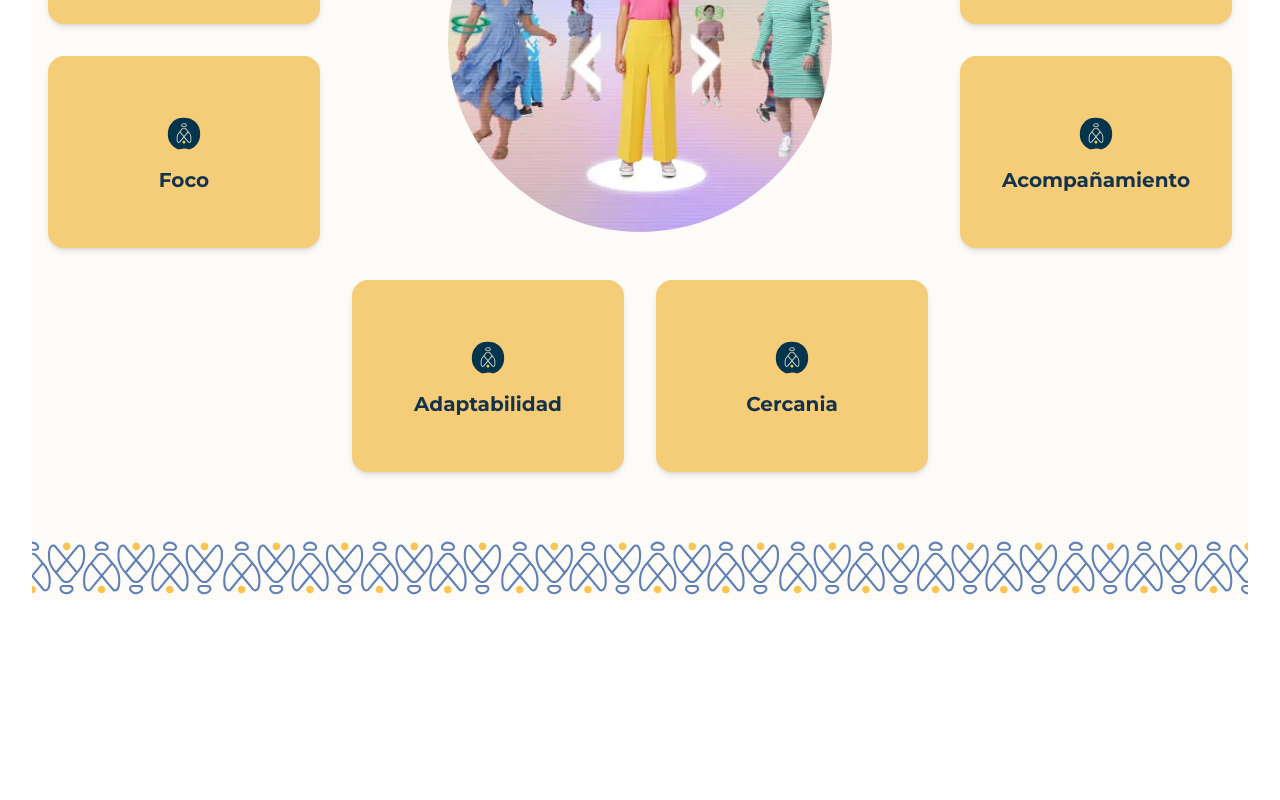
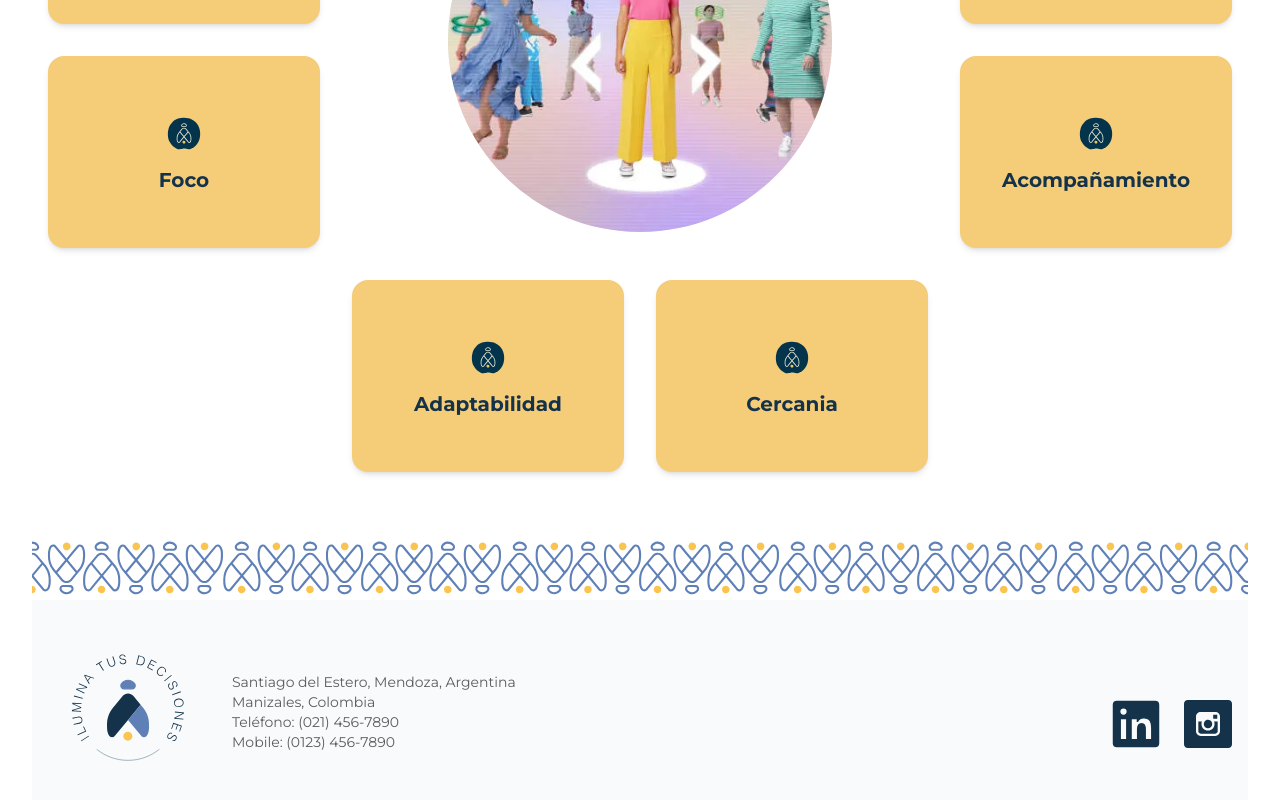
Before and after one commit to exeromer/ana-landing, a React (Vite) app: page / in a window 1280 px wide. Shown: the part 3295-4095 px from the top of the page. Before the commit the page ends 3927 px from the top, so only its background shows below. Built offline with nearby package versions, Linux system fonts and the light colour scheme; what tailwindcss-animated would draw is missing.

Commit message:
Agrego Footer

```diff
--- a/src/App.tsx
+++ b/src/App.tsx
@@ -17,6 +17,7 @@ import EquipoCard from './components/2-Modulos/EquipoCard'
 import SeccionEquipo from './components/3-Secciones/EquipoSeccion'
 import TestimoniosSeccion from './components/3-Secciones/TestimoniosSeccion'
 import FilosofiaSeccion from './components/3-Secciones/FilosofiaSeccion'
+import FooterSeccion from './components/3-Secciones/FooterSeccion'
 
 
 function App() {
@@ -30,7 +31,7 @@ function App() {
   };
 
   return (
-    <main className="bg-background-alt">
+    <main>
 
       {/* === SECCIÓN 1: HERO === */}
       <section className="min-h-screen flex flex-col justify-center items-center gap-8 p-4 text-center">
@@ -63,6 +64,8 @@ function App() {
 
       <DivisorSeccion />
 
+      <FooterSeccion />
+
     </main>
   )
 }
--- a/src/components/1-Elementos/RedesIcono.tsx
+++ b/src/components/1-Elementos/RedesIcono.tsx
@@ -24,7 +24,7 @@ const RedesIcono: React.FC<RedesIconoProps> = ({ type, href, className }) => {
         src={iconUrls[type]}
         alt={`Icono de ${type}`}
         loading="lazy"
-        className="w-6 h-6 "
+        className="w-18 h-18 "
       />
     </a>
   );
--- a/src/components/3-Secciones/FilosofiaSeccion.tsx
+++ b/src/components/3-Secciones/FilosofiaSeccion.tsx
@@ -20,7 +20,6 @@ const FilosofiaSeccion: React.FC = () => {
             <Titulos variant="section" className="mb-12">
                 Nuestra Filosofía
             </Titulos>
-
             {/*  CONTENEDOR PRINCIPAL  */}
             <div className="
             flex flex-col gap-8
@@ -36,6 +35,7 @@ const FilosofiaSeccion: React.FC = () => {
                         <img src="/avatars.jpg" alt="Luciérnaga ANA" loading="lazy" className="w-full h-full object-cover" />
                     </ImageContainer>
                 </div>
+
                 {/* Tarjetas  */}
                 <div className="md:col-start-1 md:row-start-1 lg:col-start-2 lg:row-start-1"><FilosofiaCard {...filosofiaData[0]} /></div>
                 <div className="md:col-start-2 md:row-start-1 lg:col-start-3 lg:row-start-1"><FilosofiaCard {...filosofiaData[1]} /></div>
@@ -45,9 +45,8 @@ const FilosofiaSeccion: React.FC = () => {
                 <div className="md:col-start-1 md:row-start-3 lg:col-start-4 lg:row-start-3"><FilosofiaCard {...filosofiaData[5]} /></div>
                 <div className="md:col-start-2 md:row-start-3 lg:col-start-2 lg:row-start-4"><FilosofiaCard {...filosofiaData[6]} /></div>
                 <div className="md:col-start-3 md:row-start-3 lg:col-start-3 lg:row-start-4"><FilosofiaCard {...filosofiaData[7]} /></div>
-
             </div>
-        </section >
+        </section>
     );
 };
 
--- /dev/null
+++ b/src/components/3-Secciones/FooterSeccion.tsx
@@ -0,0 +1,34 @@
+import React from 'react';
+import Parrafos from '../1-Elementos/Parrafos';
+import RedesIcono from '../1-Elementos/RedesIcono';
+import selloAnaUrl from '../../assets/ANA_sello.svg';
+
+const FooterSeccion: React.FC = () => {
+    return (
+        <footer className="w-full bg-background-footer py-8 px-4">
+            <div className="max-w-7xl mx-auto flex
+        flex-col items-center gap-8
+        md:flex-row md:justify-between">
+
+                {/* --- Columna Izquierda: Logo e Info --- */}
+                <div className="flex flex-col md:flex-row items-center gap-6 text-center md:text-left">
+                    <img src={selloAnaUrl} alt="Sello de ANA" className="w-40 h-40" loading="lazy" />
+                    <Parrafos variant="footer">
+                        Santiago del Estero, Mendoza, Argentina <br />
+                        Manizales, Colombia <br />
+                        Teléfono: (021) 456-7890 <br />
+                        Mobile: (0123) 456-7890
+                    </Parrafos>
+                </div>
+                {/* --- Columna Derecha: Redes Sociales --- */}
+                <div className="flex gap-6">
+                    <RedesIcono type="linkedin" href="#" className="w-12 h-12" />
+                    <RedesIcono type="instagram" href="#" className="w-12 h-12" />
+                </div>
+
+            </div>
+        </footer>
+    );
+};
+
+export default FooterSeccion;
--- a/src/index.css
+++ b/src/index.css
@@ -11,6 +11,7 @@
   --color-text-gray: #5C5C5E;
   --color-background: #FFFFFF;
   --color-background-alt: #FCFBF8;
+  --color-background-footer: #F9FAFB;
   --color-button:#F8F4ED;
   --font-sans: 'Montserrat', sans-serif;
 }
```
Also changed, not shown: src/assets/instagram-1-svgrepo-com.svg, src/assets/linkedin-svgrepo-com.svg.
